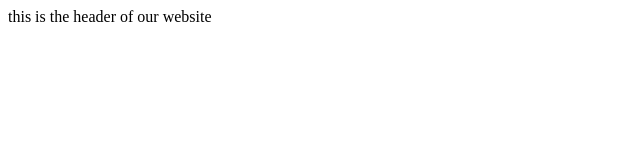
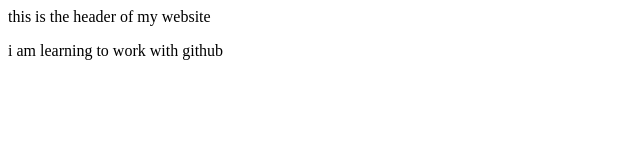
Before and after one commit to omidmollaei/git-repo-test2, a plain HTML site: page header.html in a window 1280 px wide. Shown: the whole page, without its empty margins (0-640 px from the left). Drawn offline with Linux system fonts and the light colour scheme.

Commit message:
Update header.html

```diff
--- a/header.html
+++ b/header.html
@@ -3,7 +3,8 @@
 		<title>Header</title>
 	</head>
 	<body>
-		<p>this is the header of our website</p>
+		<p>this is the header of my website</p>
+		<p>i am learning to work with github</p>
 	</body>
 
 </html>
```
